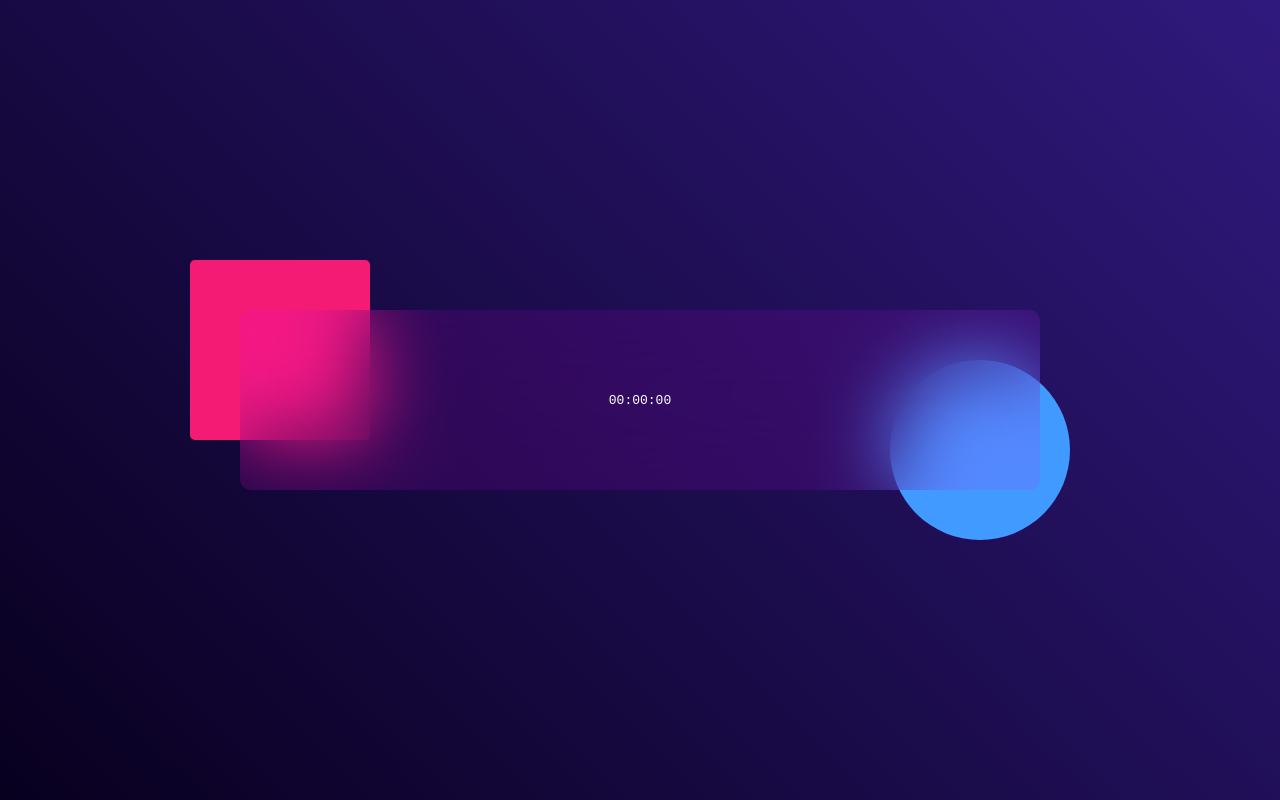
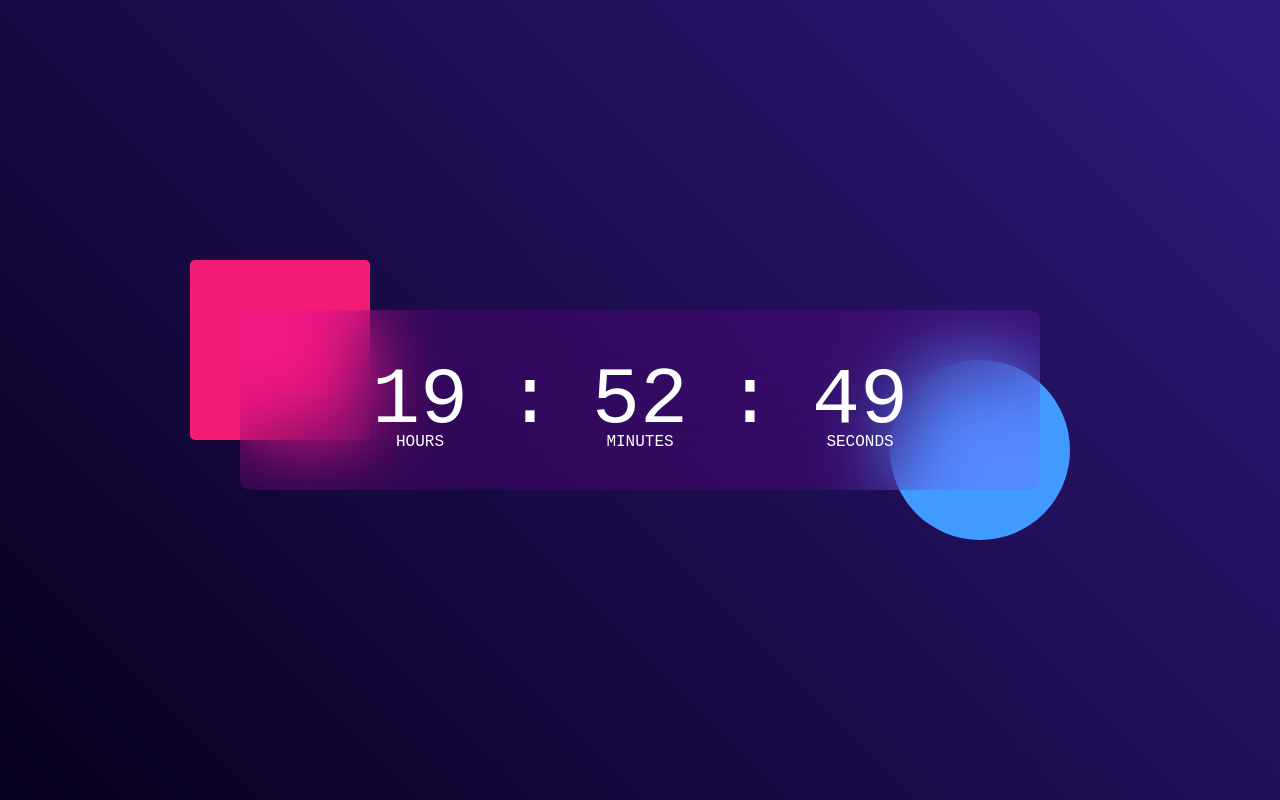
Before and after one commit to ansorokey/digital-clock, a plain HTML site: page index.html in a window 1280 px wide. Drawn offline with Linux system fonts and the light colour scheme.

Commit message:
completed with comments

```diff
--- a/index.html
+++ b/index.html
@@ -10,7 +10,11 @@
     <div class="container">
         <div class="wrapper">
             <div class="clock">
-                00:00:00
+                <span id="hrs">00</span>
+                <span>:</span>
+                <span id="mins">00</span>
+                <span>:</span>
+                <span id="secs">00</span>
             </div>
         </div>
     </div>
--- a/script.js
+++ b/script.js
@@ -0,0 +1,22 @@
+// reference html elements
+let hrs = document.querySelector('#hrs');
+let mins = document.querySelector('#mins');
+let secs = document.querySelector('#secs');
+
+// Every second, we create a new date object
+// That time is displayed on the clock
+setInterval(() => {
+    let currentTime = new Date();
+
+    let [hh, mm, ss] = [currentTime.getHours(), currentTime.getMinutes(), currentTime.getSeconds()]
+
+    // pad single digit numbers with a 0
+    if (hh < 10) hh = '0' + hh;
+    if(mm < 10) mm = '0' + mm;
+    if(ss < 10) ss = '0' + ss;
+
+    // set the inner html
+    hrs.innerHTML = hh;
+    mins.innerHTML = mm;
+    secs.innerHTML = ss;
+}, 1000)
--- a/styles.css
+++ b/styles.css
@@ -56,3 +56,32 @@
     bottom: -50px;
     z-index: -1;
 }
+
+.clock span {
+    font-size: 80px;
+    width: 110px;
+    display: inline-block;
+    text-align: center;
+    position: relative;
+}
+
+.clock span::after {
+    content: '';
+    font-size: 16px;
+    position: absolute;
+    bottom: -5px;
+    left: 50%;
+    transform: translateX(-50%);
+}
+
+#hrs::after {
+    content: 'HOURS'
+}
+
+#mins::after {
+    content: 'MINUTES';
+}
+
+#secs::after {
+    content: 'SECONDS';
+}
```
Also changed, not shown: 1 other file.
